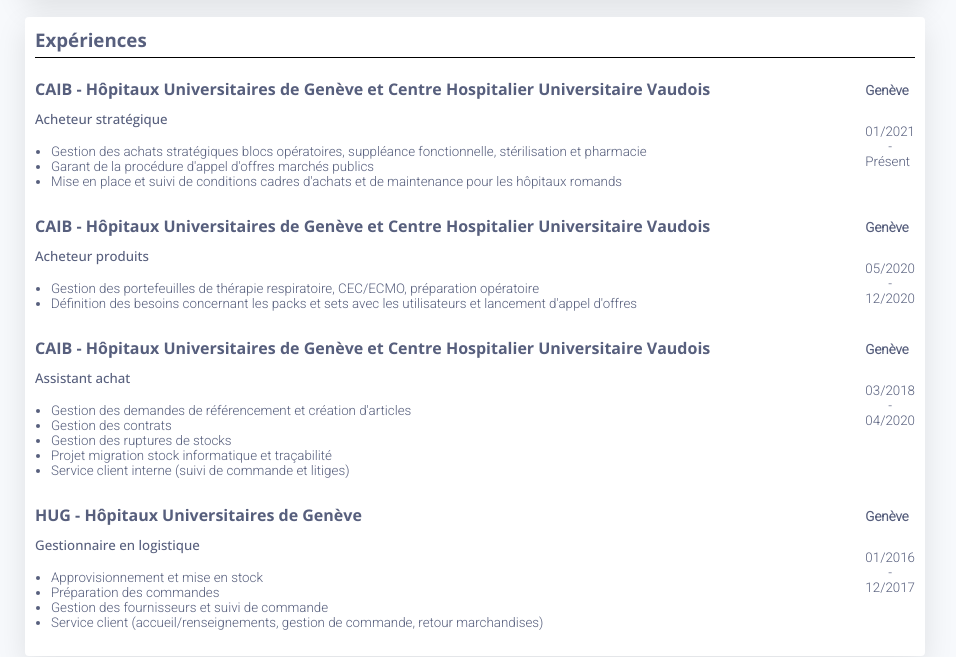
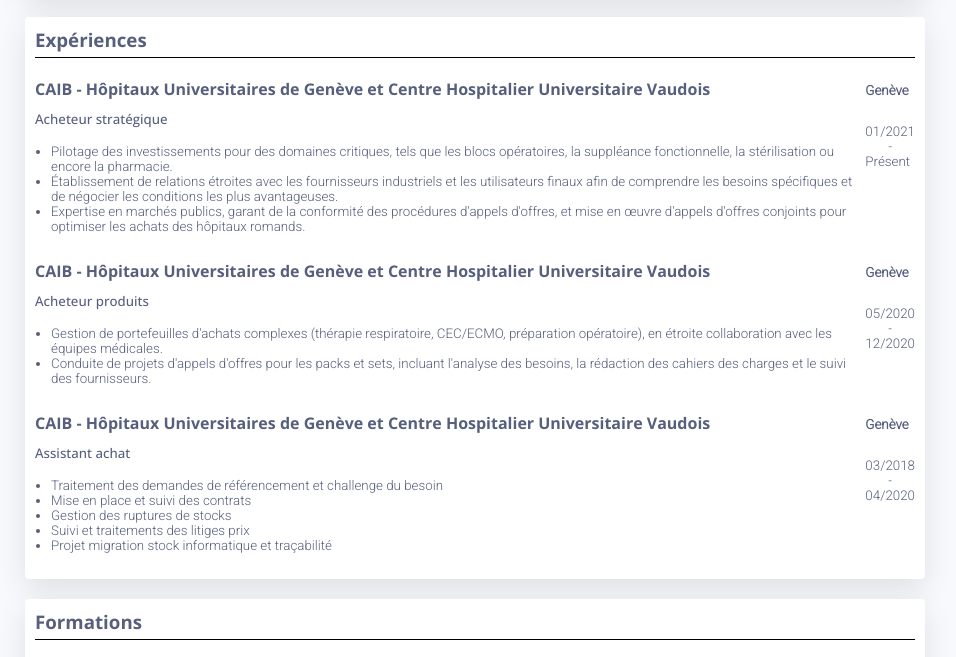
Before and after one commit to Barce2903/curriculum-vitae, a plain HTML site: page index.html in a window 1280 px wide. Shown: the part 274-931 px from the top of the page, without its empty margins (165-1121 px from the left). Drawn offline with nearby package versions, Linux system fonts and the light colour scheme.

Commit message:
CV optimized

```diff
--- a/index.html
+++ b/index.html
@@ -28,10 +28,9 @@
             <h4>CAIB - Hôpitaux Universitaires de Genève et Centre Hospitalier Universitaire Vaudois</h4>
             <h5>Acheteur stratégique</h5>
             <ul>
-              <li>Gestion des achats stratégiques blocs opératoires, suppléance fonctionnelle, stérilisation et pharmacie
-              </li>
-              <li>Garant de la procédure d'appel d'offres marchés publics</li>
-              <li>Mise en place et suivi de conditions cadres d'achats et de maintenance pour les hôpitaux romands</li>
+              <li>Pilotage des investissements pour des domaines critiques, tels que les blocs opératoires, la suppléance fonctionnelle, la stérilisation ou encore la pharmacie.</li>
+              <li>Établissement de relations étroites avec les fournisseurs industriels et les utilisateurs finaux afin de comprendre les besoins spécifiques et de négocier les conditions les plus avantageuses.</li>
+              <li>Expertise en marchés publics, garant de la conformité des procédures d'appels d'offres, et mise en œuvre d'appels d'offres conjoints pour optimiser les achats des hôpitaux romands.</li>
             </ul>
           </div>
           <div class="date">
@@ -47,9 +46,8 @@
             <h4>CAIB - Hôpitaux Universitaires de Genève et Centre Hospitalier Universitaire Vaudois</h4>
             <h5>Acheteur produits</h5>
             <ul>
-              <li>Gestion des portefeuilles de thérapie respiratoire, CEC/ECMO, préparation opératoire</li>
-              <li>Définition des besoins concernant les packs et sets avec les utilisateurs et lancement d'appel d'offres
-              </li>
+              <li>Gestion de portefeuilles d'achats complexes (thérapie respiratoire, CEC/ECMO, préparation opératoire), en étroite collaboration avec les équipes médicales.</li>
+              <li>Conduite de projets d'appels d'offres pour les packs et sets, incluant l'analyse des besoins, la rédaction des cahiers des charges et le suivi des fournisseurs.</li>
             </ul>
           </div>
           <div class="date">
@@ -65,11 +63,11 @@
             <h4>CAIB - Hôpitaux Universitaires de Genève et Centre Hospitalier Universitaire Vaudois</h4>
             <h5>Assistant achat</h5>
             <ul>
-              <li>Gestion des demandes de référencement et création d'articles</li>
-              <li>Gestion des contrats</li>
+              <li>Traitement des demandes de référencement et challenge du besoin</li>
+              <li>Mise en place et suivi des contrats</li>
               <li>Gestion des ruptures de stocks</li>
+              <li>Suivi et traitements des litiges prix</li>
               <li>Projet migration stock informatique et traçabilité</li>
-              <li>Service client interne (suivi de commande et litiges)</li>
             </ul>
           </div>
           <div class="date">
@@ -77,25 +75,6 @@
             <p style="margin-bottom: 0;">03/2018</p>
             <p style="margin: 0; align-self: center;">-</p>
             <p style="margin-top: 0;">04/2020</p>
-          </div>
-        </div>
-        <!-- Fourth experience -->
-        <div class="card">
-          <div class="description">
-            <h4>HUG - Hôpitaux Universitaires de Genève</h4>
-            <h5>Gestionnaire en logistique</h5>
-            <ul>
-              <li>Approvisionnement et mise en stock</li>
-              <li>Préparation des commandes</li>
-              <li>Gestion des fournisseurs et suivi de commande</li>
-              <li>Service client (accueil/renseignements, gestion de commande, retour marchandises)</li>
-            </ul>
-          </div>
-          <div class="date">
-            <p><b>Genève</b></p>
-            <p style="margin-bottom: 0;">01/2016</p>
-            <p style="margin: 0; align-self: center;">-</p>
-            <p style="margin-top: 0;">12/2017</p>
           </div>
         </div>
       </div>
--- a/style.css
+++ b/style.css
@@ -26,8 +26,10 @@
 
 @media print
 {
-  .category {
-    break-inside: avoid;
+  /* Pour l'impression, cette classe CSS s'applique */
+  .container {
+    width: 100%;
+    font-size: medium;
   }
 }
 
```
